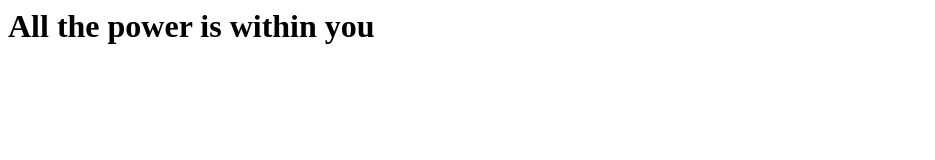
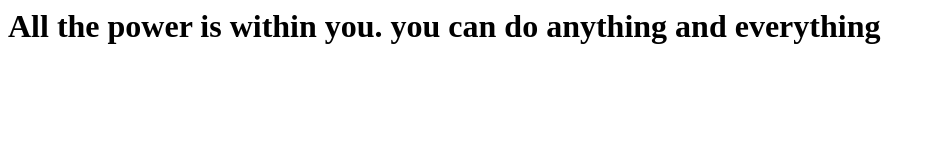
Before and after one commit to MohitVensiyani/SampleRepo, a plain HTML site: page index.html in a window 1280 px wide. Shown: the whole page, without its empty margins (0-935 px from the left). Drawn offline with Linux system fonts and the light colour scheme.

Commit message:
Completed the first quote

```diff
--- a/index.html
+++ b/index.html
@@ -1,5 +1,5 @@
 <html>
 <body>
-<h1>All the power is within you</html>
+<h1>All the power is within you. you can do anything and everything</html>
 </body>
 </html>
```
